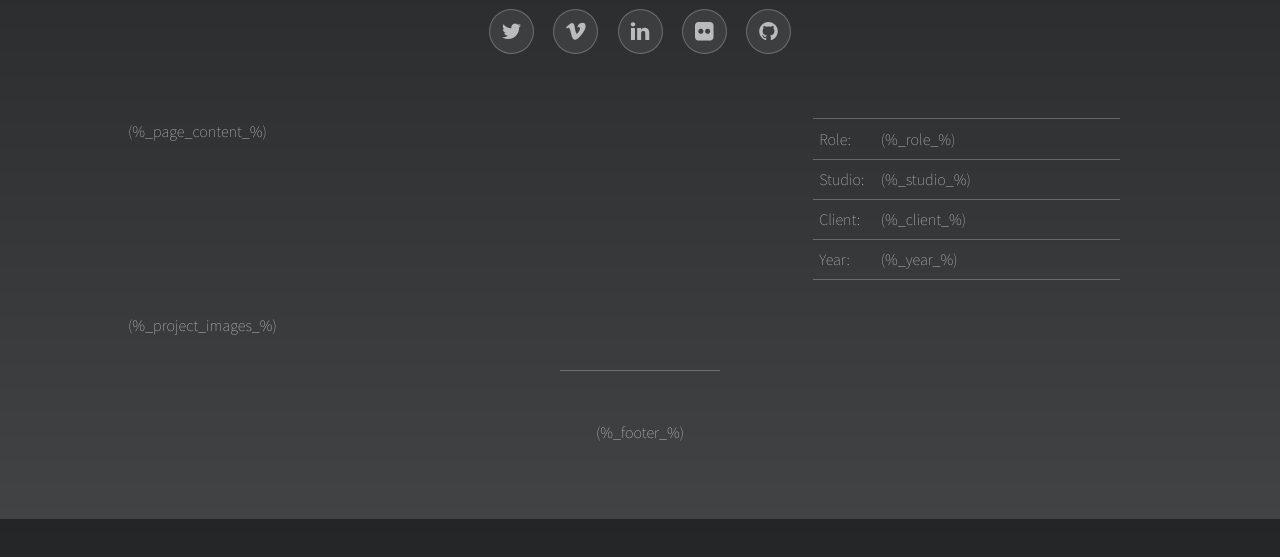
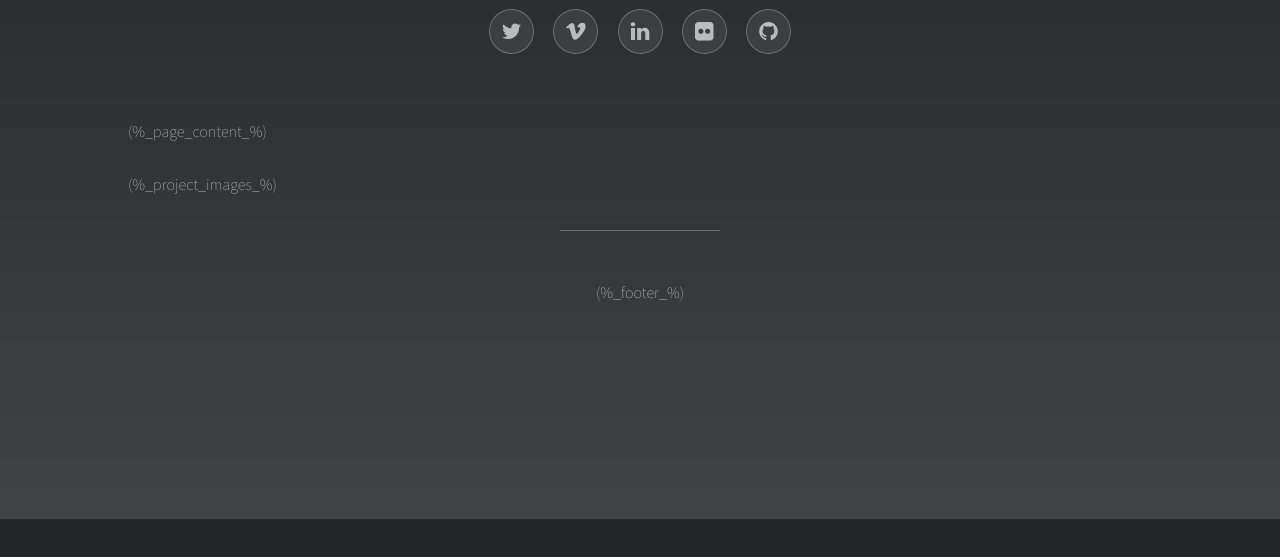
Before and after one commit to carlocarfora/staticfolio, a plain HTML site: page template/project.html in a window 1280 px wide. Shown: the part 201-758 px from the top of the page. Drawn offline with Linux system fonts and the light colour scheme.

Commit message:
refactoring content, losing sidebar info

```diff
--- a/template/project.html
+++ b/template/project.html
@@ -35,35 +35,15 @@
 					<section id="main">
 
 
-							<div id = "projectinfo">
+							<div>
 
 								(%_page_content_%)
 
 							</div>
 
-							<div id="sidebar">
-						      <table>
-						      	<tbody>
-						          <tr>
-						            <td width="20%">Role: </td>
-						            <td>(%_role_%)</td>
-						          </tr>
-						          <tr>
-						            <td>Studio: </td>
-						            <td>(%_studio_%)</td>
-						          </tr>
-						          <tr>
-						            <td>Client: </td>
-						            <td>(%_client_%)</td>
-						          </tr>
-						          <tr>
-						            <td>Year: </td>
-						            <td>(%_year_%)</td>
-						          </tr>
-						        </tbody>
-						      </table>
-						    </div>
-
+							<div>
+							<br />
+							</div>
 
 					    <div>
 
```
Also changed, not shown: 2 other files.
